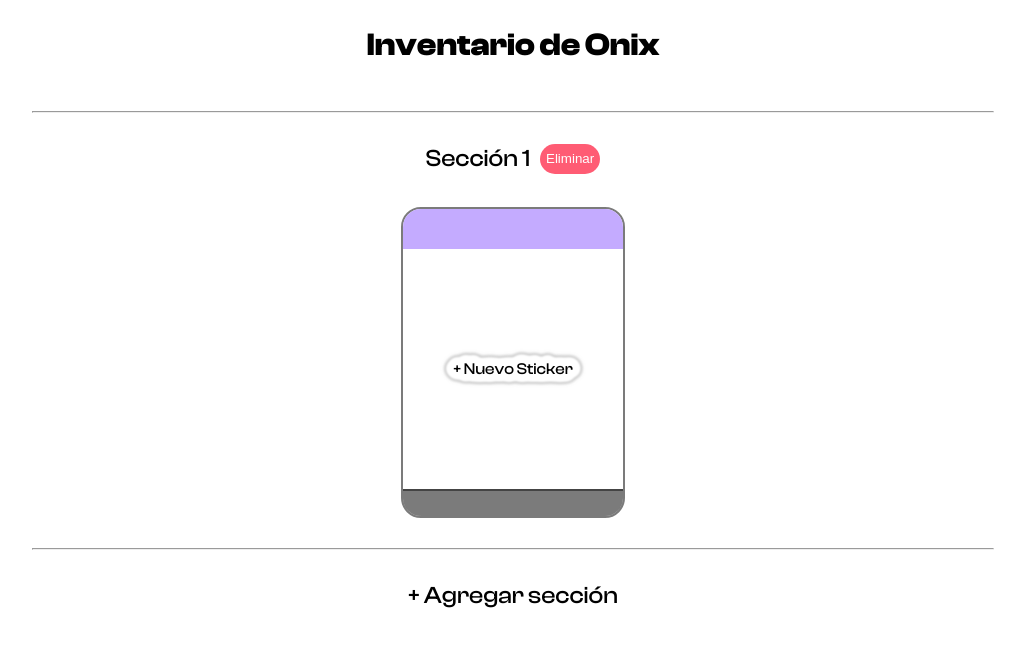
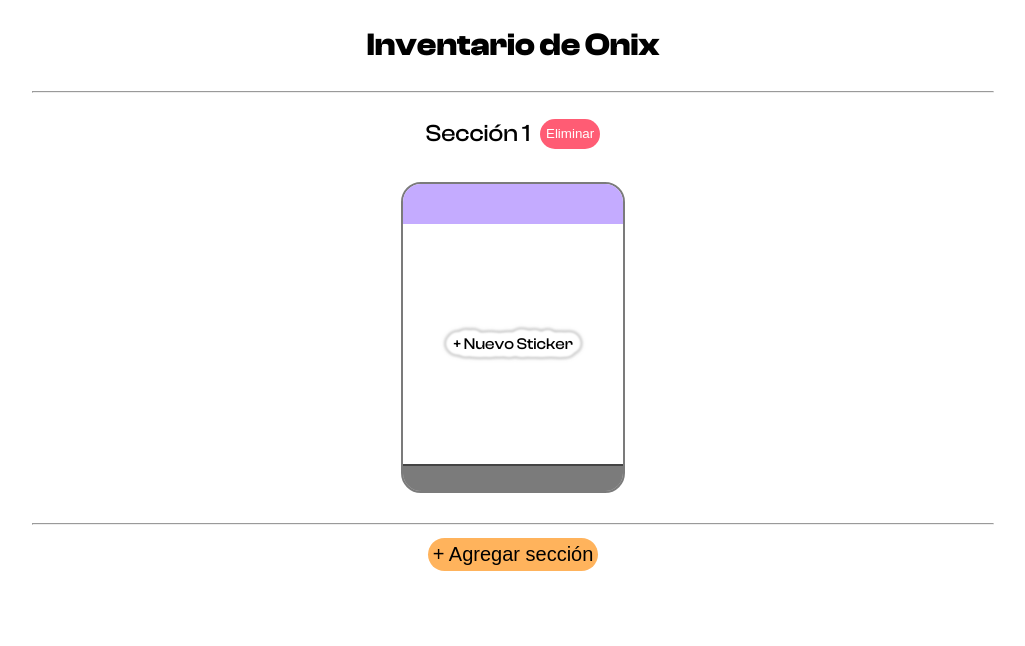
Before and after one commit to Rashkill/onix-inventario, a React (Vite) app: page / in a window 1280 px wide. Shown: the top 646 px of the page, without its empty margins (127-1152 px from the left). Built offline with nearby package versions, Linux system fonts and the light colour scheme.

Commit message:
Se agrego header

```diff
--- a/src/App.tsx
+++ b/src/App.tsx
@@ -73,10 +73,16 @@ function App() {
 
   return (
     <div className="app">
-      <h1>Inventario de Onix</h1>
+      <div className="header">
+        <h1>Inventario de Onix</h1>
+        <hr />
+      </div>
+      <br />
+      <br />
+      <br />
+      <br />
       {sections.map((section, sectionIndex) => (
         <Fragment key={`Section:${section.title}${sectionIndex + 1}`}>
-          <hr />
           <div className="section-title">
             <h2
               style={{ fontWeight: 500 }}
@@ -110,9 +116,9 @@ function App() {
         </Fragment>
       ))}
       <hr />
-      <h2 className="new-section" onClick={handleAddSection}>
+      <button className="new-section" onClick={handleAddSection}>
         + Agregar sección
-      </h2>
+      </button>
     </div>
   );
 }
--- a/src/app.scss
+++ b/src/app.scss
@@ -3,7 +3,19 @@
   flex-direction: column;
   align-items: center;
   width: 100vw;
-
+  .header {
+    position: fixed;
+    display: flex;
+    flex-direction: column;
+    justify-content: center;
+    align-items: center;
+    z-index: 999;
+    background-color: white;
+    width: 100%;
+    > hr {
+      margin: 0;
+    }
+  }
   .section-title {
     display: flex;
     align-items: center;
@@ -27,6 +39,15 @@
 
   .new-section {
     cursor: pointer;
+    appearance: none;
+    border: none;
+    border-radius: 20px;
+    background-color: #ffb35c;
+    padding: 5px;
+    margin: 5px;
+    margin-bottom: 20px;
+
+    font-size: 20px;
     font-weight: 500;
   }
 
```
